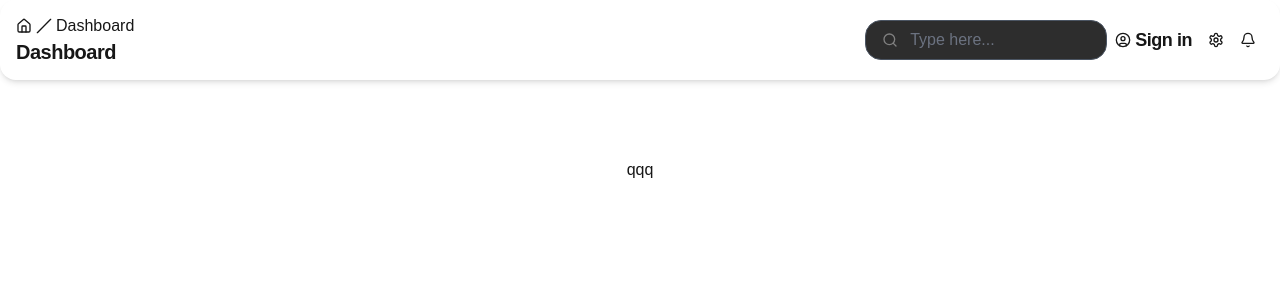
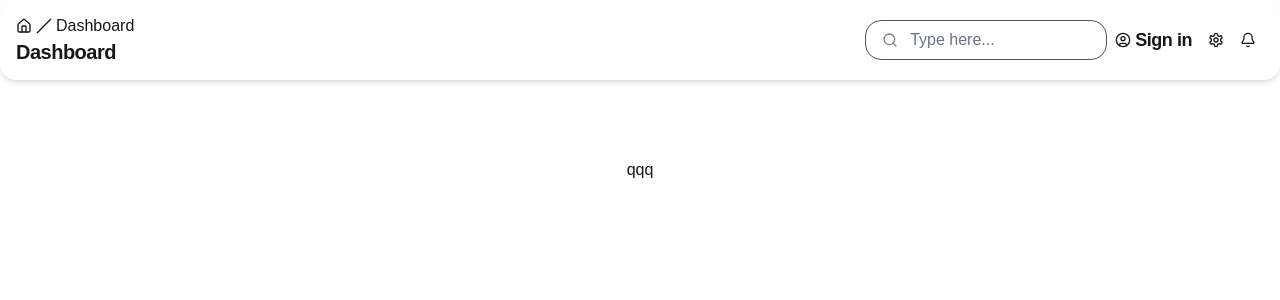
Before and after one commit to turbinecrew/turbin_electrical, a Next.js app: page / in a window 1280 px wide. Shown: the top 300 px of the page. Built offline with nearby package versions, Linux system fonts and the light colour scheme.

Commit message:
🎨 : 헤더 배경 색 제거 작업

```diff
--- a/src/common/header/index.tsx
+++ b/src/common/header/index.tsx
@@ -36,7 +36,7 @@ export default function Header() {
 				</h4>
 			</div>
 			<div className="flex w-fit items-center">
-				<div className="flex h-10 w-fit items-center justify-center rounded-2xl border border-gray-600 bg-[#2d2d2d] px-4 focus-within:border-sky-400">
+				<div className="flex h-10 w-fit items-center justify-center rounded-2xl border border-gray-600 px-4 focus-within:border-sky-400">
 					<label>
 						<Search color="gray" size={16} />
 					</label>
```
